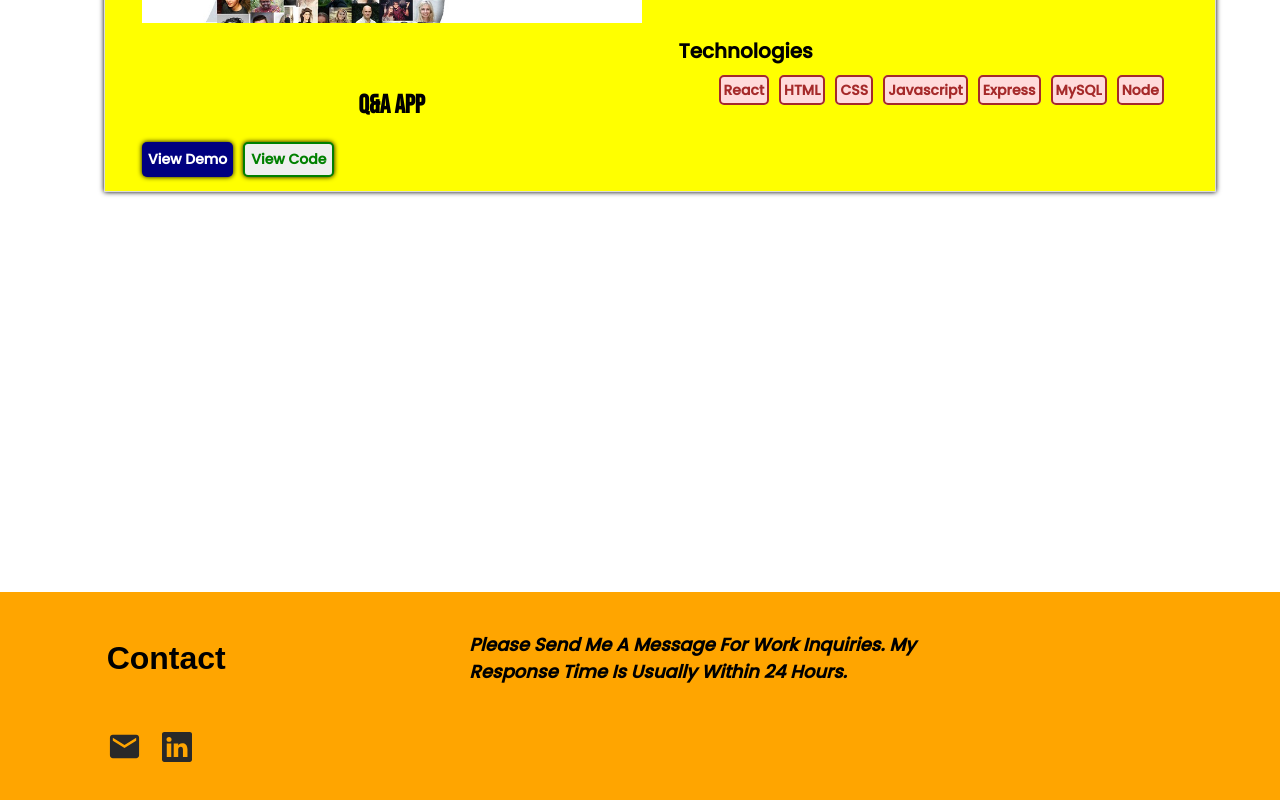
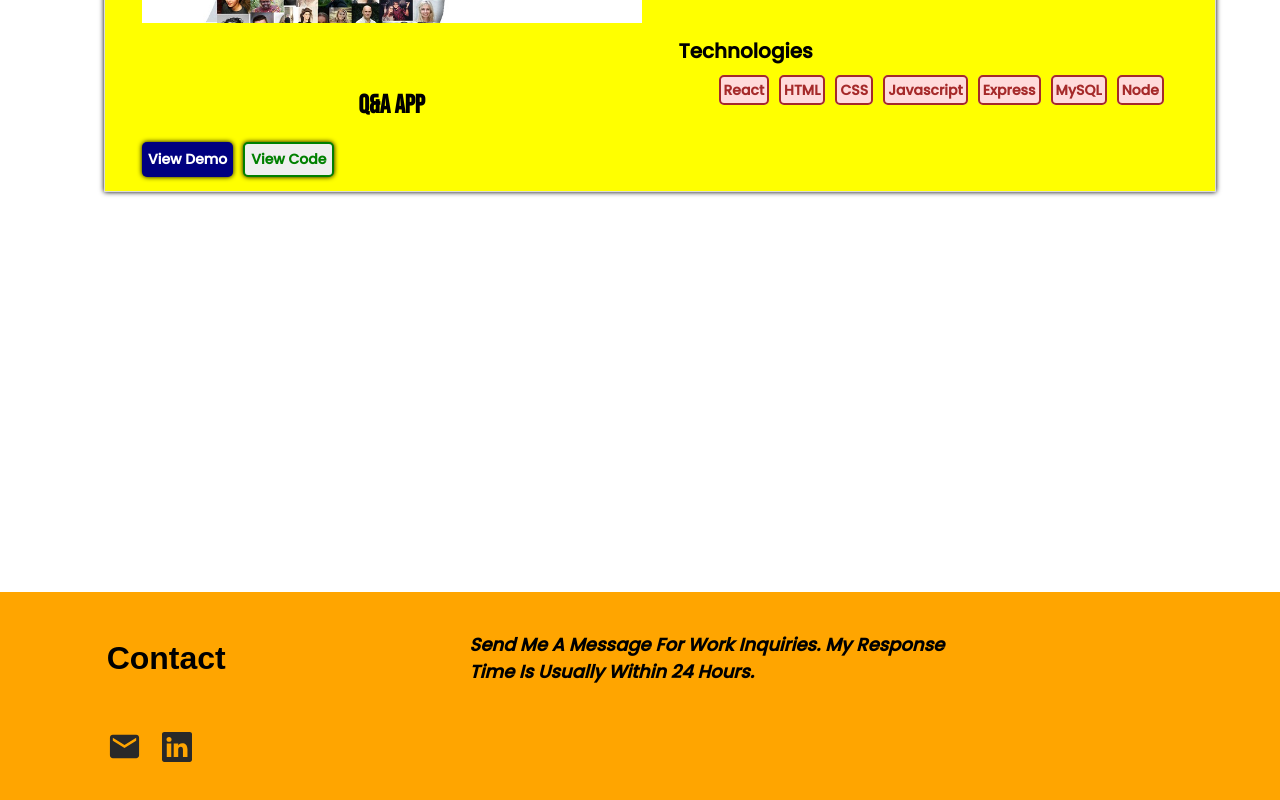
Before and after one commit to qijieguan/Portfolio, a React (Create React App) app: page / in a window 1280 px wide. Shown: the part 2570-3370 px from the top of the page. Built offline with nearby package versions, Linux system fonts and the light colour scheme.

Commit message:
minor change

```diff
--- a/src/component/Home.js
+++ b/src/component/Home.js
@@ -148,7 +148,7 @@ const Home = () => {
                     <div id='contact-linkedin'><BsLinkedin size={30} onClick={() => {window.open(url)}}/></div>
                 </div>
                 <p>
-                    Please Send Me A Message For Work Inquiries.
+                    Send Me A Message For Work Inquiries.
                     My Response Time Is Usually Within 24 Hours.
                 </p>
             </div>
```
